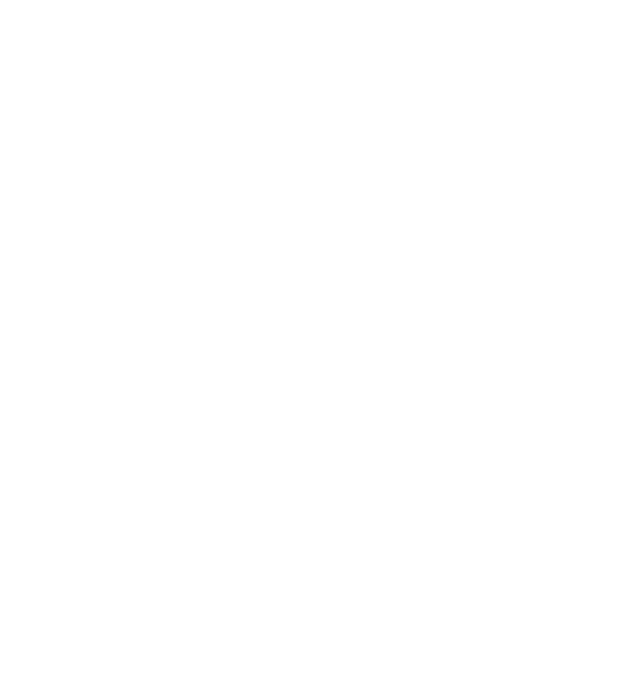
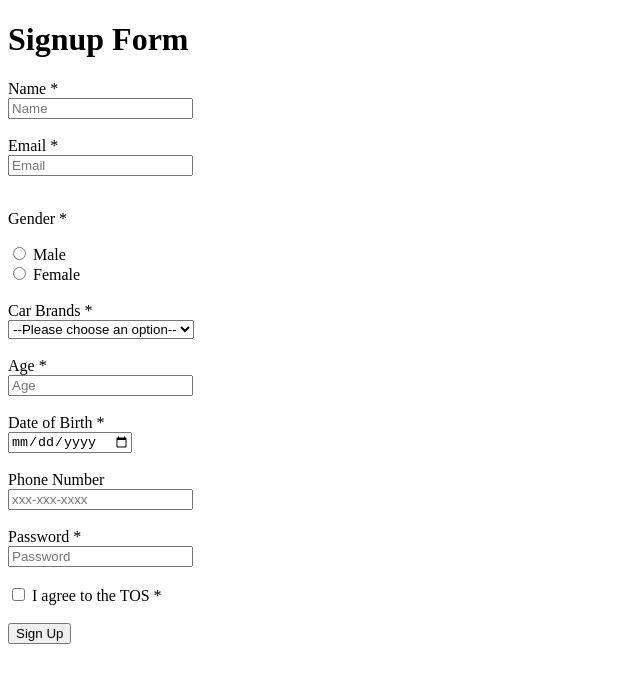
Before and after one commit to acciojob/signup-form-car-AkashDas000, a website: page main.html in a window 1280 px wide. Shown: the whole page, without its empty margins (0-640 px from the left). Drawn offline with Linux system fonts and the light colour scheme.

Commit message:
created a submission

```diff
--- a/main.html
+++ b/main.html
@@ -1,16 +1,65 @@
 <!DOCTYPE html>
+<html lang="en">
+<head>
+  <meta charset="UTF-8">
+  <title>Signup Form</title>
+</head>
+<body>
 
-<html>
+  <h1>Signup Form</h1>
 
-<head>
-	<link rel="stylesheet" href="styles.css">
-</head>
+  <form method="post">
 
-<body>
-	<!-- the entire body must be written by student -->
-    <script type="text/javascript" src="./script.js">
-</script>
+    <!-- Name -->
+    <label for="name">Name *</label><br>
+    <input type="text" id="name" name="name" placeholder="Name" required><br><br>
+
+    <!-- Email -->
+    <label for="email">Email *</label><br>
+    <input type="email" id="email" name="email" placeholder="Email" required><br><br>
+
+    <!-- Gender -->
+    <p>Gender *</p>
+    <input type="radio" id="gender_m" name="gender" value="male" required>
+    <label for="gender_m">Male</label><br>
+
+    <input type="radio" id="gender_f" name="gender" value="female">
+    <label for="gender_f">Female</label><br><br>
+
+    <!-- Car Brands -->
+    <label for="cars">Car Brands *</label><br>
+    <select id="cars" name="cars" required>
+      <option value="">--Please choose an option--</option>
+      <option value="toyota">Toyota</option>
+      <option value="honda">Honda</option>
+      <option value="ford">Ford</option>
+      <option value="bmw">BMW</option>
+    </select><br><br>
+
+    <!-- Age -->
+    <label for="age">Age *</label><br>
+    <input type="number" id="age" name="age" placeholder="Age" required><br><br>
+
+    <!-- DOB -->
+    <label for="dob">Date of Birth *</label><br>
+    <input type="date" id="dob" name="dob" required><br><br>
+
+    <!-- Phone Number -->
+    <label for="tel">Phone Number</label><br>
+    <input type="tel" id="tel" name="tel" placeholder="xxx-xxx-xxxx"><br><br>
+
+    <!-- Password -->
+    <label for="password">Password *</label><br>
+    <input type="password" id="password" name="password" placeholder="Password" required><br><br>
+
+    <!-- Terms of Service -->
+    <input type="checkbox" id="tos" name="tos" required>
+    <label for="tos">I agree to the TOS *</label><br><br>
+
+    <!-- Submit Button -->
+    <button type="submit">Sign Up</button>
+
+  </form>
 
 </body>
-
 </html>
```
